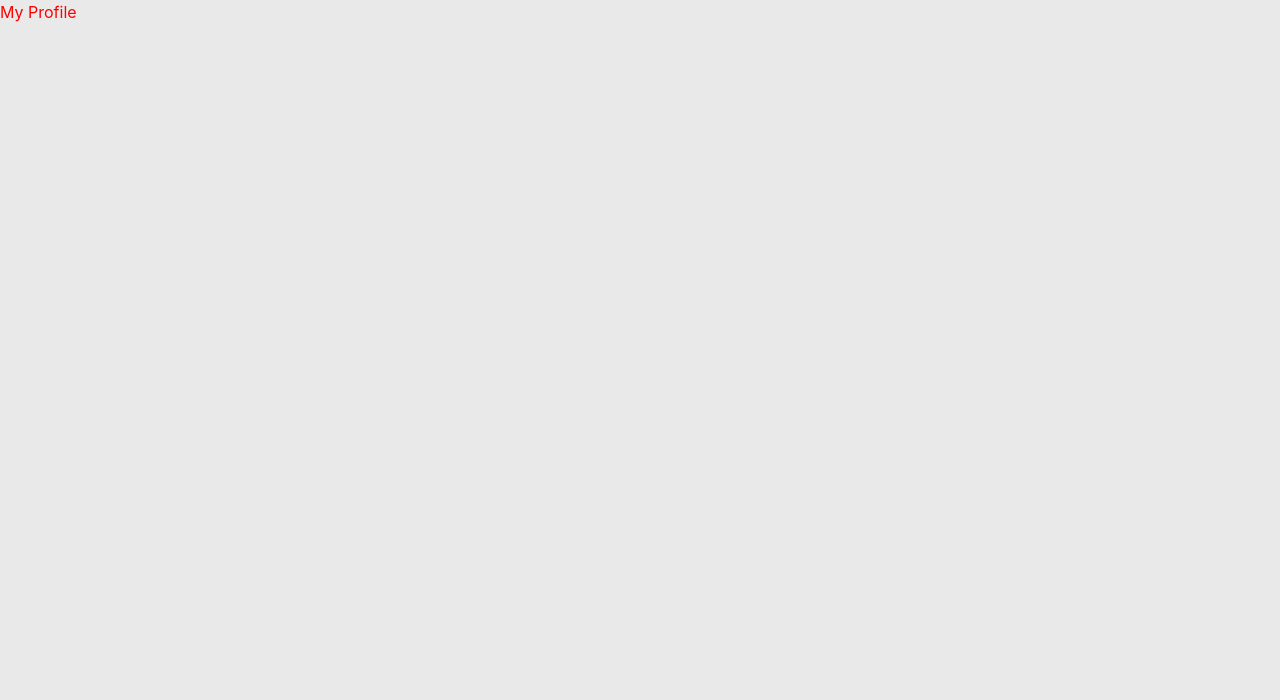
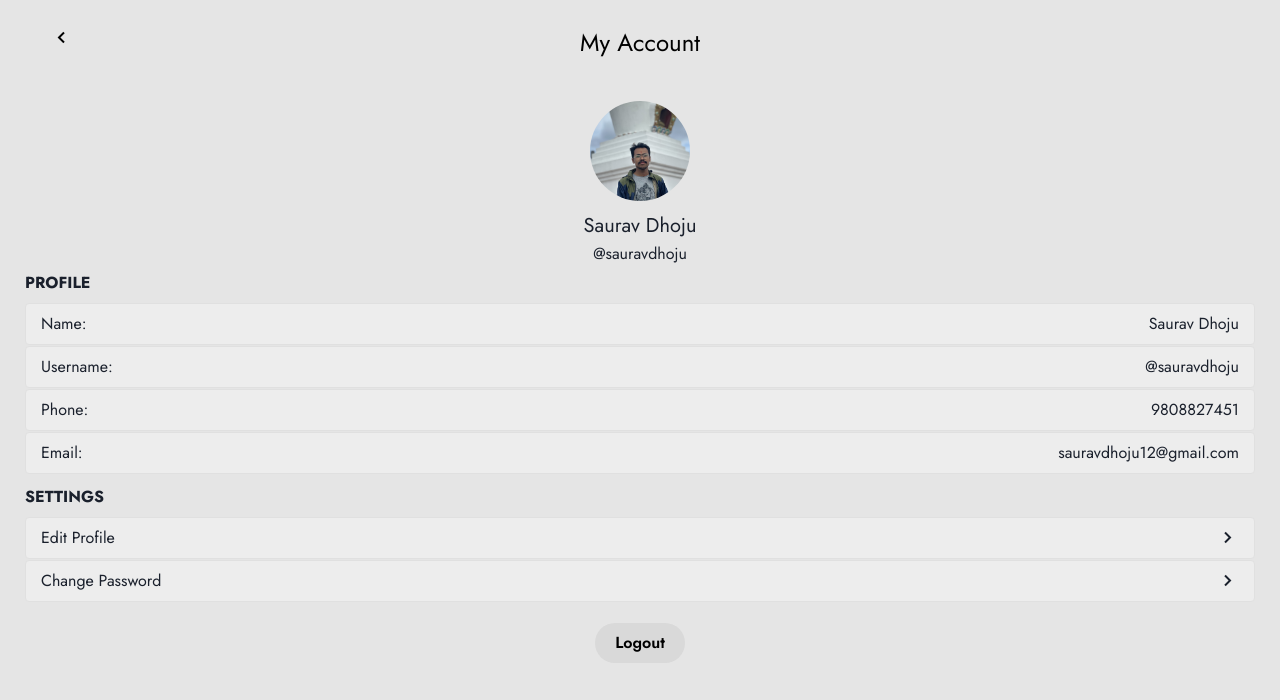
Before and after one commit to sauravdhoju/KamSter-TaskMgmt-, a React (Vite) app in the folder frontend/: page /my-account in a window 1280 px wide. Shown: the top 700 px of the page. Built offline with nearby package versions, Linux system fonts and the light colour scheme.

Commit message:
My Account finish hogaye chim tapak dam dam

```diff
--- a/frontend/src/pages/MyAccount/MyAccount.scss
+++ b/frontend/src/pages/MyAccount/MyAccount.scss
@@ -1,5 +1,144 @@
+@use '../../variables.module';
+
 .my-account-page {
-    .my-account-page-heading {
-        color: red;
+  padding: 0 25px;
+  position: relative;
+  min-height: 100vh;
+  background-color: #e5e5e5;
+
+  .account-container {
+    display: flex;
+    flex-direction: column;
+    align-items: center; /* Center items horizontally */
+    padding: 5px; /* Padding around the container */
+
+    .heading-row {
+      display: flex;
+      align-items: center;
+      justify-content: center; /* Center content horizontally */
+      width: 100%; /* Ensure the heading row takes full width */
+      position: relative; /* To position the icon absolutely within the container */
+      padding: 10px 0; /* Vertical and horizontal padding */
+      margin-bottom: 20px; /* Space below the heading row */
+
+      .icon {
+        position: absolute;
+        left: 20px; /* Space from the left edge */
+        font-size: 24px; /* Size of the icon */
+        color: black; /* Icon color */
+      }
+
+      .profile-heading {
+        font-family: variables.$primary-font;
+        font-size: 24px;
+        padding-top: 10px;
+        color: black; /* Text color */
+        text-align: center; /* Center text alignment */
+        flex-grow: 1; /* Allows the heading to take up available space */
+      }
     }
+
+    .profile-picture {
+      display: flex;
+      align-items: center;
+      justify-content: center; /* Center image horizontally */
+      width: 100%; /* Ensure the picture container takes full width */
+
+      .profile-photo {
+        margin-top: 10px; /* Space above the image */
+        width: 100px;
+        height: 100px;
+        border-radius: 50%; /* Make the image round */
+        object-fit: cover; /* Ensure the image covers the area */
+      }
+    }
+
+    .profile-info {
+      font-family: variables.$primary-font;
+      text-align: center; /* Center text horizontally */
+
+      .profile-name {
+        margin-top: 10px;
+        font-size: 20px;
+      }
+
+      .profile-user-name {
+        margin-top: 1px; /* Corrected from '1' to '1px' */
+        font-size: 16px;
+      }
+    }
+  }
+
+  .profile-container {
+    .profile-heading {
+      font-family: variables.$primary-font;
+      font-weight: bold;
+    }
+
+    .profile-details {
+      font-family: variables.$primary-font;
+      font-size: 16px;
+
+      .detail-row {
+        display: flex;
+        justify-content: space-between;
+        padding: 8px 15px; /* Set padding here */
+        margin-bottom: 1px; /* Spacing between rows */
+        background-color: rgba(255, 255, 255, 0.3); /* Use rgba for background opacity */
+        border-radius: 4px; /* Set border radius here */
+        border: 1px solid #e0e0e0; /* Optional: Add a border for better visibility */
+      }
+    }
+  }
+
+  .setting-container {
+    .setting-heading {
+      padding-top: 10px;
+      font-family: variables.$primary-font;
+      font-weight: bold;
+    }
+
+    .setting-details {
+      font-family: variables.$primary-font;
+      font-size: 16px;
+
+      .setting-row {
+        display: flex;
+        justify-content: space-between;
+        padding: 8px 15px; /* Set padding here */
+        margin-bottom: 1px; /* Spacing between rows */
+        background-color: rgba(255, 255, 255, 0.3); /* Use rgba for background opacity */
+        border-radius: 4px; /* Set border radius here */
+        border: 1px solid #e0e0e0; /* Optional: Add a border for better visibility */
+        cursor: pointer;
+
+        &:hover {
+          background-color: rgba(255, 255, 255, 0.5);
+        }
+      }
+    }
+  }
+
+  .logout-container {
+    display: flex;
+    justify-content: center;
+    margin-top: 20px;
+
+    .logout-heading {
+      font-family: variables.$primary-font;
+      text-align: center;
+      background-color: #d9d9d9;
+      color: black;
+      border: none;
+      border-radius: 40px;
+      padding: 10px 20px;
+      cursor: pointer;
+      transition: background-color 0.3s ease;
+
+      &:hover {
+        background-color: #4b4e4e;
+        color: white;
+      }
+    }
+  }
 }
--- a/frontend/src/pages/MyAccount/MyAccount.tsx
+++ b/frontend/src/pages/MyAccount/MyAccount.tsx
@@ -1,12 +1,132 @@
+import React from 'react';
 import { Link as ReactRouterLink } from 'react-router-dom';
-import { Box, Link as ChakraLink, Button, Text } from '@chakra-ui/react';
-
+import { Box, Flex, Text, Button, Input, FormControl, FormLabel, Modal, ModalOverlay, ModalContent, ModalHeader, ModalBody, ModalFooter, useDisclosure, Image } from '@chakra-ui/react';
+import profilePhoto from '../../pages/MyAccount/profile.jpg'; // Make sure the path is correct
+import Icon from '../../components/Icon/Icon';
 import './MyAccount.scss';
 
+
 const MyAccount = () => {
+    // Modal controls for Edit Profile and Change Password
+    const { isOpen: isEditProfileOpen, onOpen: onOpenEditProfile, onClose: onCloseEditProfile } = useDisclosure();
+    const { isOpen: isChangePasswordOpen, onOpen: onOpenChangePassword, onClose: onCloseChangePassword } = useDisclosure();
+
     return (
         <Box className='my-account-page'>
-            <Text className='my-account-page-heading'>My Profile</Text>
+            <Box className='account-container'>
+                <Flex className='heading-row'>
+                    <Icon name='bx-chevron-left' className='icon' />
+                    <Text className='profile-heading'>My Account</Text>
+                </Flex>
+
+                <Box className='profile-picture'>
+                    <Image
+                        src={profilePhoto}
+                        alt='profile-photo'
+                        className='profile-photo'
+                    />
+                </Box>
+                <Box className='profile-info'>
+                    <Text className='profile-name'>Saurav Dhoju</Text>
+                    <Text className='profile-user-name'>@sauravdhoju</Text>
+                </Box>
+            </Box>
+
+            <Box className='profile-container'>
+                <Text className='profile-heading'>PROFILE</Text>
+                <Flex direction="column" mt={2} gap={0} className='profile-details'>
+                    <Flex className='detail-row'>
+                        <Text className='profile-name'>Name:</Text>
+                        <Text>Saurav Dhoju</Text>
+                    </Flex>
+                    <Flex className='detail-row'>
+                        <Text className='profile-username'>Username:</Text>
+                        <Text>@sauravdhoju</Text>
+                    </Flex>
+                    <Flex className='detail-row'>
+                        <Text className='profile-phone'>Phone:</Text>
+                        <Text>9808827451</Text>
+                    </Flex>
+                    <Flex className='detail-row'>
+                        <Text className='profile-email'>Email:</Text>
+                        <Text>sauravdhoju12@gmail.com</Text>
+                    </Flex>
+                </Flex>
+            </Box>
+
+            <Box className='setting-container'>
+                <Text className='setting-heading'>SETTINGS</Text>
+                <Flex direction="column" mt={2} gap={0} className='setting-details'>
+                    <Flex className='setting-row' onClick={onOpenEditProfile}>
+                        <Text className='setting-change-password'>Edit Profile</Text>
+                        <Icon name='bx-chevron-right'/>
+                    </Flex>
+                    <Flex className='setting-row' onClick={onOpenChangePassword}>
+                        <Text className='setting-change-password'>Change Password</Text>
+                        <Icon name='bx-chevron-right'/>
+                    </Flex>
+                </Flex>
+            </Box>
+
+            <Box className='logout-container'>
+                <Button className='logout-heading'>Logout</Button>
+            </Box>
+
+            {/* Edit Profile Modal */}
+            <Modal isOpen={isEditProfileOpen} onClose={onCloseEditProfile}>
+                <ModalOverlay />
+                <ModalContent>
+                    <ModalHeader>Edit Profile</ModalHeader>
+                    <ModalBody>
+                        <FormControl mb={4}>
+                            <FormLabel>Name</FormLabel>
+                            <Input placeholder='Enter new name' />
+                        </FormControl>
+                        <FormControl mb={4}>
+                            <FormLabel>Username</FormLabel>
+                            <Input placeholder='Enter new username' />
+                        </FormControl>
+                        <FormControl mb={4}>
+                            <FormLabel>Upload Photo</FormLabel>
+                            <Input type='file' />
+                        </FormControl>
+                    </ModalBody>
+                    <ModalFooter>
+                        <Button colorScheme='blue' mr={3} onClick={onCloseEditProfile}>
+                            Save
+                        </Button>
+                        <Button variant='ghost' onClick={onCloseEditProfile}>Cancel</Button>
+                    </ModalFooter>
+                </ModalContent>
+            </Modal>
+
+            {/* Change Password Modal */}
+            <Modal isOpen={isChangePasswordOpen} onClose={onCloseChangePassword}>
+                <ModalOverlay />
+                <ModalContent>
+                    <ModalHeader>Change Password</ModalHeader>
+                    <ModalBody>
+                        <FormControl mb={4}>
+                            <FormLabel>Current Password</FormLabel>
+                            <Input type='password' placeholder='Enter current password' />
+                        </FormControl>
+                        <FormControl mb={4}>
+                            <FormLabel>New Password</FormLabel>
+                            <Input type='password' placeholder='Enter new password' />
+                        </FormControl>
+                        <FormControl mb={4}>
+                            <FormLabel>Confirm Password</FormLabel>
+                            <Input type='password' placeholder='Confirm new password' />
+                        </FormControl>
+                    </ModalBody>
+                    <ModalFooter>
+                        <Button colorScheme='blue' mr={3} onClick={onCloseChangePassword}>
+                            Save
+                        </Button>
+                        <Button variant='ghost' onClick={onCloseChangePassword}>Cancel</Button>
+                    </ModalFooter>
+                </ModalContent>
+            </Modal>
         </Box>
     );
 };
```
Also changed, not shown: frontend/src/pages/MyAccount/haha.png (added), frontend/src/pages/MyAccount/profile.jpg (added).
